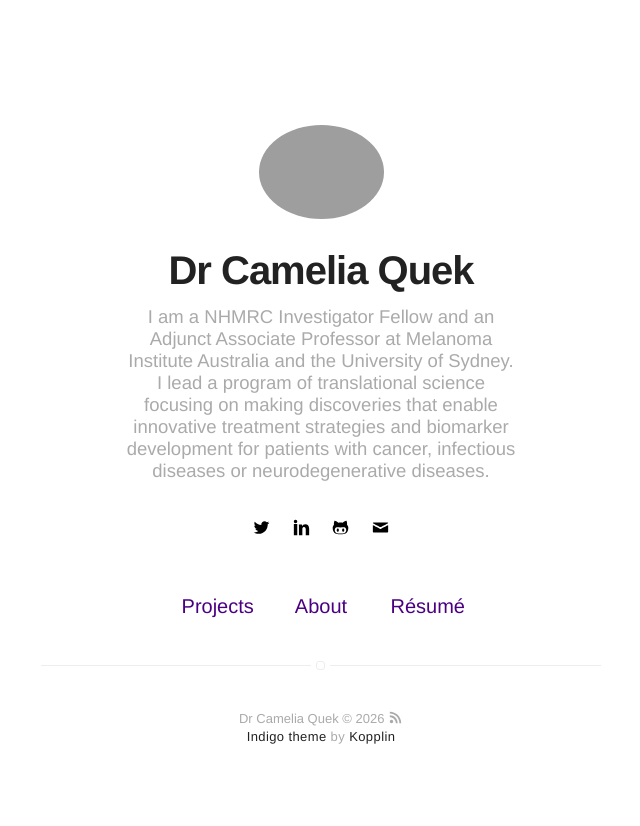
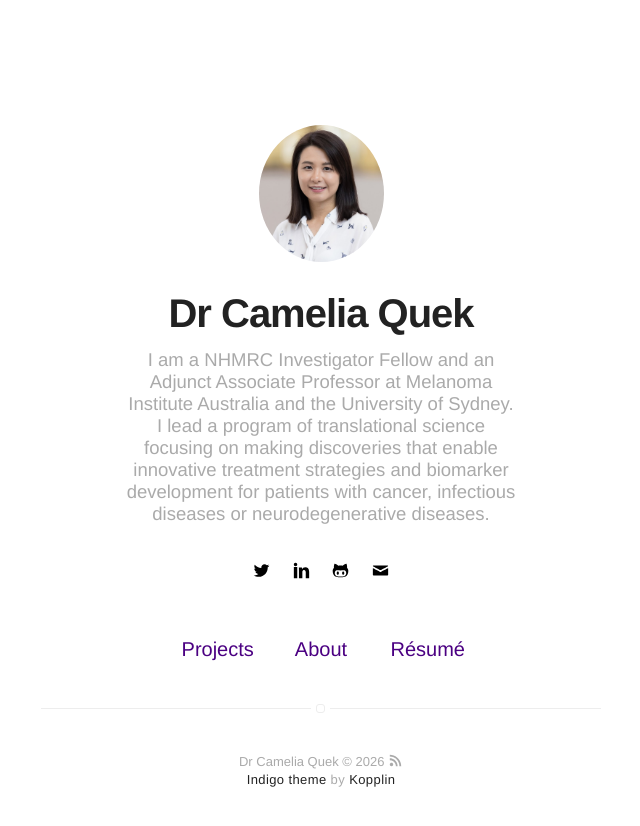
Before and after one commit to cameliaquek/cameliaquek.github.io, a Jekyll site: the page built from index.html, in a window 1280 px wide. Shown: the top 826 px of the page, without its empty margins (319-959 px from the left). Built offline with Jekyll 4.4.1, drawn with Linux system fonts in a browser that asks for light colours.

Commit message:
Update _config.yml

```diff
--- a/_config.yml
+++ b/_config.yml
@@ -8,7 +8,7 @@ description: A blog about technology and stuff related
 # if it's an external image, update below for true
 # better with square images
 external-image: false
-picture: assets/images/Cam_2026.jpg
+picture: assets/images/Cam_2026.jpeg
 
 # If you want to include your resume, set to true
 # and specify source (external or local).
```
